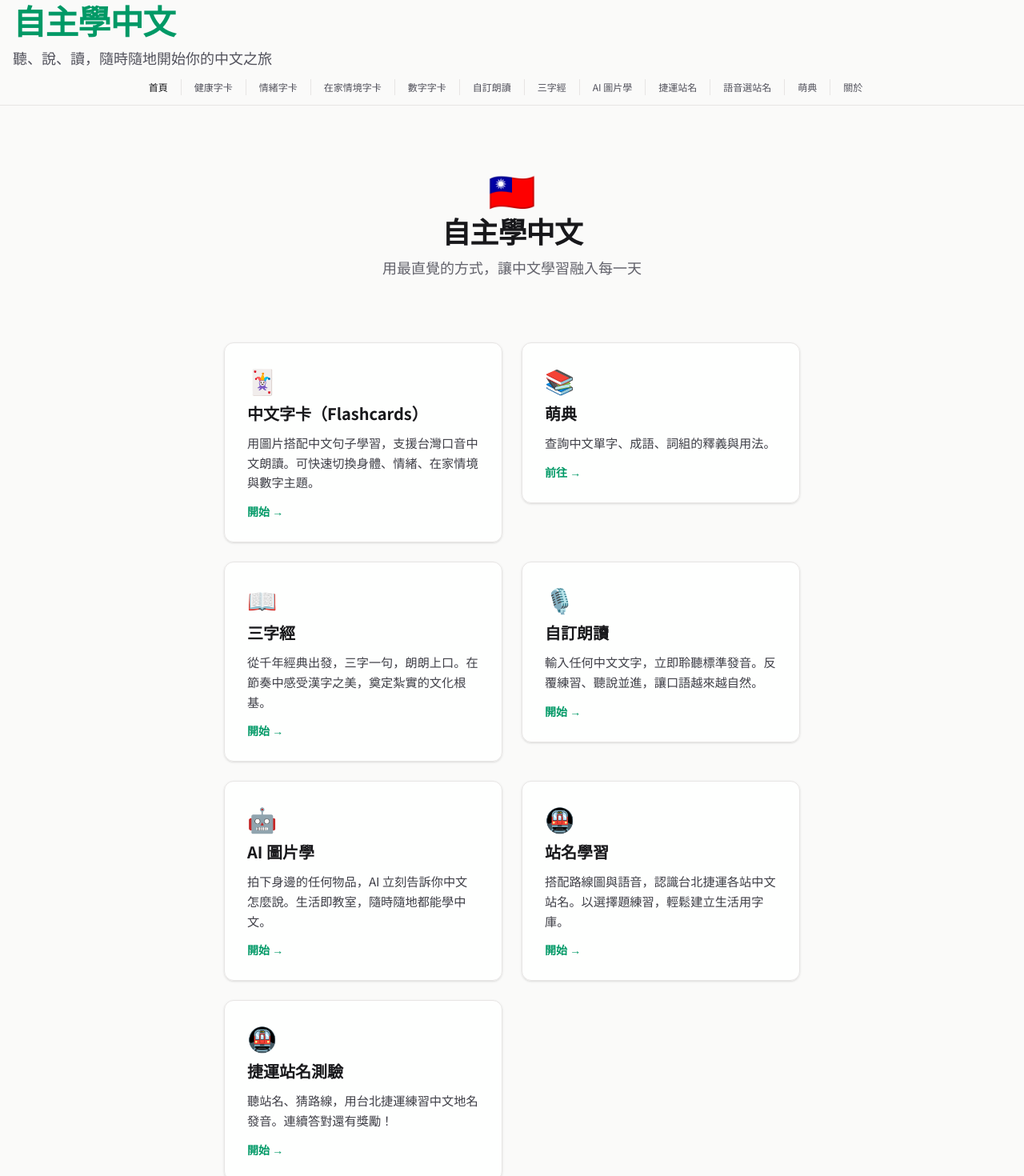
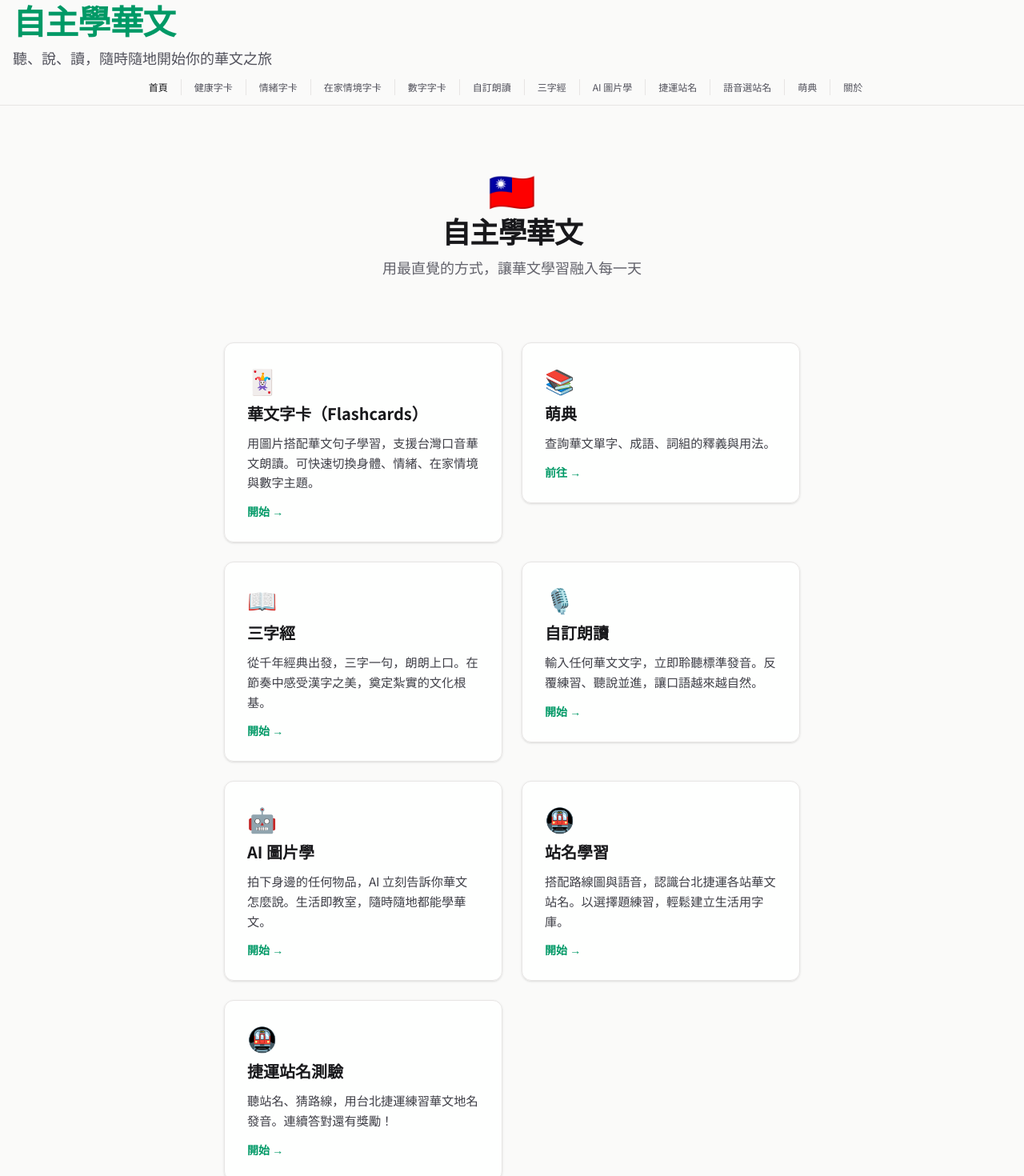
Before and after one commit to 3dw/learn-zh, a Vue app: page / in a window 1280 px wide. Shown: the top 1470 px of the page at 80% size. Built offline with nearby package versions, Linux system fonts and the light colour scheme.

Commit message:
"中文"改為"華文" , close #10

```diff
--- a/src/App.vue
+++ b/src/App.vue
@@ -12,7 +12,7 @@ const exactActiveClass = 'font-medium text-zinc-900 hover:bg-transparent dark:te
 		class="fixed inset-x-0 top-0 z-[1000] border-b border-stone-200 bg-stone-50/95 backdrop-blur dark:border-zinc-800 dark:bg-zinc-950/95"
 	>
 		<div class="mx-auto max-w-7xl px-4 py-3 leading-snug">
-			<HelloWorld msg="自主學中文" />
+			<HelloWorld msg="自主學華文" />
 			<nav class="mt-3 w-full text-center">
 				<RouterLink to="/" :class="linkClass" :exact-active-class="exactActiveClass">
 					首頁
--- a/src/components/HelloWorld.vue
+++ b/src/components/HelloWorld.vue
@@ -12,7 +12,7 @@ defineProps<{
 			{{ msg }}
 		</h1>
 		<h3 class="text-lg text-zinc-600 dark:text-zinc-300">
-			聽、說、讀，隨時隨地開始你的中文之旅
+			聽、說、讀，隨時隨地開始你的華文之旅
 		</h3>
 	</div>
 </template>
--- a/src/components/ZhFlashCards.vue
+++ b/src/components/ZhFlashCards.vue
@@ -56,11 +56,11 @@ const speakChinese = async (text: string) => {
 			<h1 class="m-0 text-3xl font-bold text-zinc-900 dark:text-zinc-100">
 				{{ title }}
 			</h1>
-			<p class="mb-4 mt-2 text-zinc-600 dark:text-zinc-400">有圖字卡｜點擊「朗讀」鈕可朗讀中文</p>
+			<p class="mb-4 mt-2 text-zinc-600 dark:text-zinc-400">有圖字卡｜點擊「朗讀」鈕可朗讀華文</p>
 			<input
 				v-model="searchQuery"
 				class="w-full max-w-sm rounded-lg border border-stone-300 bg-white px-3 py-2.5 text-base text-zinc-900 outline-none ring-emerald-500/25 focus:border-emerald-500 focus:ring-2 dark:border-zinc-600 dark:bg-zinc-950 dark:text-zinc-100"
-				placeholder="搜尋中文關鍵字"
+				placeholder="搜尋華文關鍵字"
 			/>
 		</header>
 
--- a/src/views/AboutView.vue
+++ b/src/views/AboutView.vue
@@ -6,8 +6,8 @@
 			關於本站
 		</h1>
 		<p class="mb-4 text-base text-zinc-700 dark:text-zinc-300">
-			<strong>自主學中文</strong> 是一個開放、免費的中文自學平台，
-			讓任何人都能隨時隨地透過聆聽、跟讀與 AI 輔助，輕鬆學習中文。
+			<strong>自主學華文</strong> 是一個開放、免費的華文自學平台，
+			讓任何人都能隨時隨地透過聆聽、跟讀與 AI 輔助，輕鬆學習華文。
 		</p>
 
 		<h2 class="mb-2 mt-8 text-xl font-semibold text-zinc-900 dark:text-zinc-100">
@@ -22,10 +22,10 @@
 			功能介紹
 		</h2>
 		<ul class="list-disc space-y-2 pl-5 text-base text-zinc-700 dark:text-zinc-300">
-			<li><strong>自訂朗讀</strong> — 輸入任意中文，立即生成語音，反覆聆聽練習。</li>
+			<li><strong>自訂朗讀</strong> — 輸入任意華文，立即生成語音，反覆聆聽練習。</li>
 			<li><strong>三字經</strong> — 以千年經典為素材，節奏感強，適合入門打底。</li>
-			<li><strong>AI 圖片學</strong> — 拍下身邊物品，AI 即時告知中文名稱與用法。</li>
-			<li><strong>捷運站名測驗</strong> — 聽站名、猜路線，用台北捷運練習中文地名發音。</li>
+			<li><strong>AI 圖片學</strong> — 拍下身邊物品，AI 即時告知華文名稱與用法。</li>
+			<li><strong>捷運站名測驗</strong> — 聽站名、猜路線，用台北捷運練習華文地名發音。</li>
 		</ul>
 
 		<h2 class="mb-2 mt-8 text-xl font-semibold text-zinc-900 dark:text-zinc-100">
--- a/src/views/HomeView.vue
+++ b/src/views/HomeView.vue
@@ -5,14 +5,14 @@ const features = [
 	{
 		to: '/flashcards/body',
 		emoji: '🃏',
-		title: '中文字卡（Flashcards）',
-		desc: '用圖片搭配中文句子學習，支援台灣口音中文朗讀。可快速切換身體、情緒、在家情境與數字主題。',
+		title: '華文字卡（Flashcards）',
+		desc: '用圖片搭配華文句子學習，支援台灣口音華文朗讀。可快速切換身體、情緒、在家情境與數字主題。',
 	},
 	{
 		href: 'https://www.moedict.tw',
 		emoji: '📚',
 		title: '萌典',
-		desc: '查詢中文單字、成語、詞組的釋義與用法。',
+		desc: '查詢華文單字、成語、詞組的釋義與用法。',
 	},
 	{
 		to: '/three-character',
@@ -24,25 +24,25 @@ const features = [
 		to: '/custom',
 		emoji: '🎙️',
 		title: '自訂朗讀',
-		desc: '輸入任何中文文字，立即聆聽標準發音。反覆練習、聽說並進，讓口語越來越自然。',
+		desc: '輸入任何華文文字，立即聆聽標準發音。反覆練習、聽說並進，讓口語越來越自然。',
 	},
 	{
 		to: '/what-is-this',
 		emoji: '🤖',
 		title: 'AI 圖片學',
-		desc: '拍下身邊的任何物品，AI 立刻告訴你中文怎麼說。生活即教室，隨時隨地都能學中文。',
+		desc: '拍下身邊的任何物品，AI 立刻告訴你華文怎麼說。生活即教室，隨時隨地都能學華文。',
 	},
 	{
 		to: '/bannan-line-quiz',
 		emoji: '🚇',
 		title: '站名學習',
-		desc: '搭配路線圖與語音，認識台北捷運各站中文站名。以選擇題練習，輕鬆建立生活用字庫。',
+		desc: '搭配路線圖與語音，認識台北捷運各站華文站名。以選擇題練習，輕鬆建立生活用字庫。',
 	},
 	{
 		to: '/mrt-quiz',
 		emoji: '🚇',
 		title: '捷運站名測驗',
-		desc: '聽站名、猜路線，用台北捷運練習中文地名發音。連續答對還有獎勵！',
+		desc: '聽站名、猜路線，用台北捷運練習華文地名發音。連續答對還有獎勵！',
 	},
 ]
 
@@ -55,10 +55,10 @@ const cardClass =
 		<section class="px-2 py-10 text-center sm:py-12">
 			<div class="mb-2 text-5xl">🇹🇼</div>
 			<h1 class="mb-3 text-4xl font-bold tracking-tight text-zinc-900 dark:text-zinc-100">
-				自主學中文
+				自主學華文
 			</h1>
 			<p class="text-lg text-zinc-600 opacity-90 dark:text-zinc-300">
-				用最直覺的方式，讓中文學習融入每一天
+				用最直覺的方式，讓華文學習融入每一天
 			</p>
 		</section>
 
--- a/src/views/WhatIsThisPage.vue
+++ b/src/views/WhatIsThisPage.vue
@@ -4,7 +4,7 @@
 			class="mx-auto max-w-4xl rounded-lg bg-white p-6 shadow-sm dark:border dark:border-zinc-800 dark:bg-zinc-950"
 		>
 			<h1 class="mb-4 font-bold text-zinc-900 dark:text-zinc-50">
-				AI 圖片學英文/中文
+				AI 圖片學英文/華文
 			</h1>
 
 			<div class="mb-4 text-center">
@@ -66,7 +66,7 @@
 				<div
 					class="mt-2 rounded-lg border border-stone-200 bg-stone-50 p-4 dark:border-zinc-700 dark:bg-zinc-900"
 				>
-					<div class="mb-2 text-zinc-900 dark:text-zinc-100">中文：{{ resultZh }}</div>
+					<div class="mb-2 text-zinc-900 dark:text-zinc-100">華文：{{ resultZh }}</div>
 					<div class="mb-4 text-zinc-500 dark:text-zinc-400">英文原句：{{ resultEn }}</div>
 
 					<div class="flex flex-wrap gap-2">
@@ -75,7 +75,7 @@
 							class="cursor-pointer rounded border-0 bg-emerald-500 px-4 py-2 text-base text-white transition hover:bg-emerald-600"
 							@click="playZhAudio"
 						>
-							播放中文發音
+							播放華文發音
 						</button>
 						<button
 							type="button"
```
Also changed, not shown: 1 other file (tests, documents, lock files or other folders).
